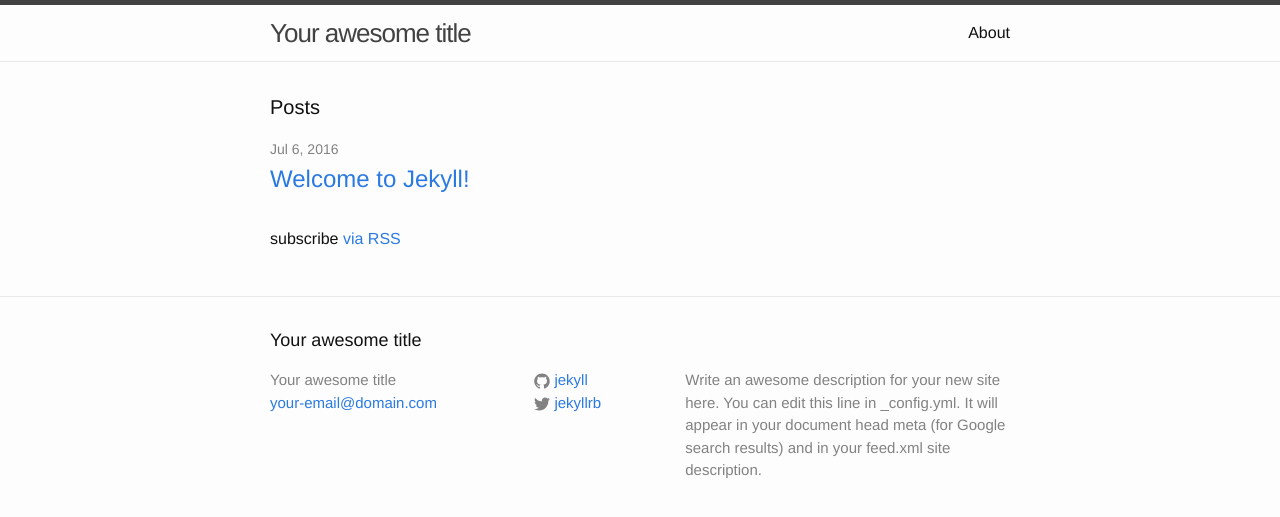
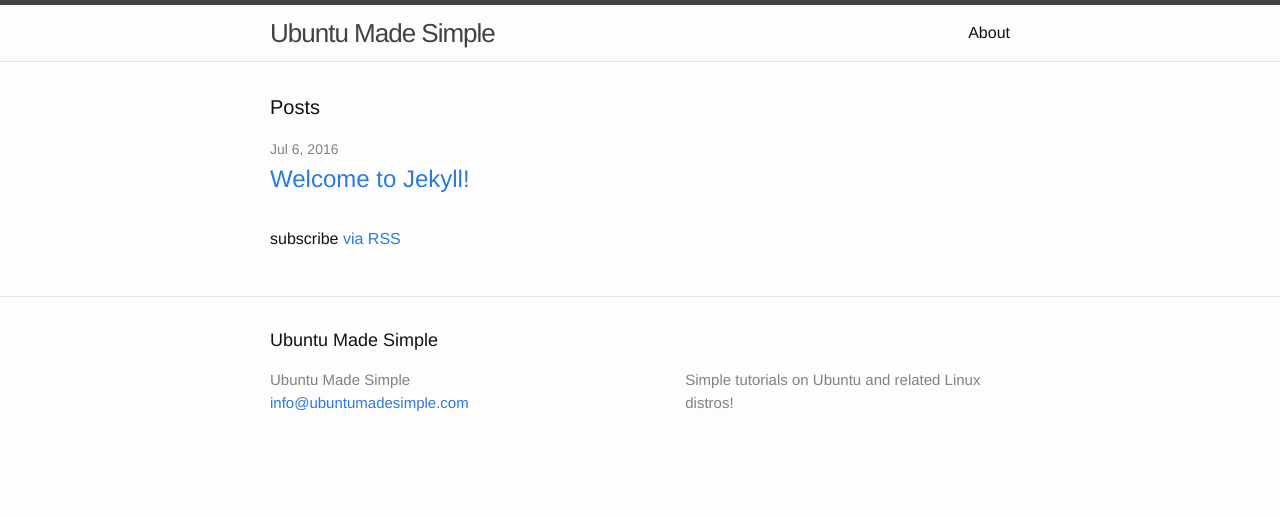
Before and after one commit to blogsimply/ubuntumadesimple.com, a Jekyll site: the page built from index.html, in a window 1280 px wide. Shown: the top 517 px of the page. Built offline with Jekyll 4.4.1, drawn with Linux system fonts in a browser that asks for light colours.

Commit message:
config file

```diff
--- a/_config.yml
+++ b/_config.yml
@@ -6,16 +6,14 @@
 # 'jekyll serve'. If you change this file, please restart the server process.
 
 # Site settings
-title: Your awesome title
-email: your-email@domain.com
+title: Ubuntu Made Simple
+email: info@ubuntumadesimple.com
 description: > # this means to ignore newlines until "baseurl:"
-  Write an awesome description for your new site here. You can edit this
-  line in _config.yml. It will appear in your document head meta (for
-  Google search results) and in your feed.xml site description.
+  Simple tutorials on Ubuntu and related Linux distros!
 baseurl: "" # the subpath of your site, e.g. /blog
-url: "http://yourdomain.com" # the base hostname & protocol for your site
-twitter_username: jekyllrb
-github_username:  jekyll
+url: "http://ubuntumadesimple.com" # the base hostname & protocol for your site
+twitter_username:
+github_username:
 
 # Build settings
 markdown: kramdown
```
